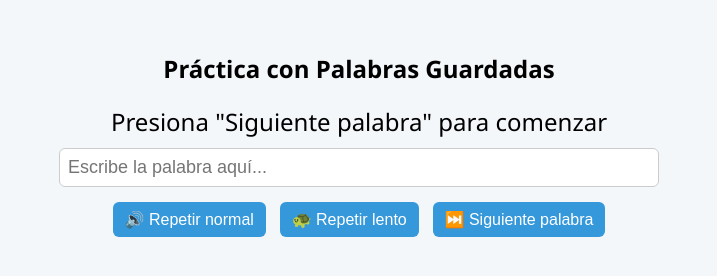
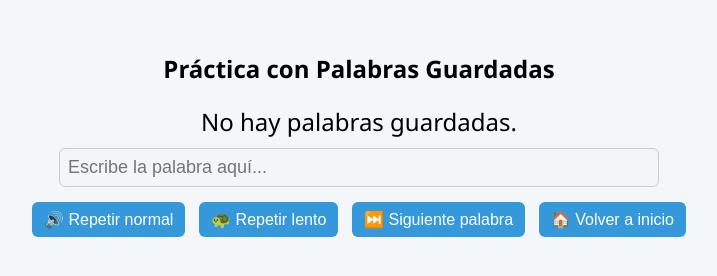
Before and after one commit to pegazo2/song-word-trainer, a plain HTML site: page practice-saved.html in a window 1280 px wide. Shown: the whole page, without its empty margins (281-998 px from the left). Drawn offline with Linux system fonts and the light colour scheme.

Commit message:
Update practice-saved.html

```diff
--- a/practice-saved.html
+++ b/practice-saved.html
@@ -17,6 +17,7 @@
     #wordDisplay {
       font-size: 24px;
       margin-bottom: 10px;
+      min-height: 30px;
     }
     input {
       padding: 8px;
@@ -47,17 +48,22 @@
 <body>
   <h2>Práctica con Palabras Guardadas</h2>
   <div id="wordDisplay">Presiona "Siguiente palabra" para comenzar</div>
-  <input type="text" id="userInput" placeholder="Escribe la palabra aquí..." autocomplete="off" />
+  <input type="text" id="userInput" placeholder="Escribe la palabra aquí..." autocomplete="off" disabled />
   <div>
     <button id="repeatNormal">🔊 Repetir normal</button>
     <button id="repeatSlow">🐢 Repetir lento</button>
     <button id="nextWord">⏭️ Siguiente palabra</button>
+    <button id="backIndex">🏠 Volver a inicio</button>
   </div>
   <script>
     let savedWords = JSON.parse(localStorage.getItem('savedWords')) || [];
     let currentIndex = -1;
     const wordDisplay = document.getElementById('wordDisplay');
     const userInput = document.getElementById('userInput');
+    const btnRepeatNormal = document.getElementById('repeatNormal');
+    const btnRepeatSlow = document.getElementById('repeatSlow');
+    const btnNextWord = document.getElementById('nextWord');
+    const btnBackIndex = document.getElementById('backIndex');
 
     function speakWord(word, rate=1) {
       const utterance = new SpeechSynthesisUtterance(word);
@@ -71,37 +77,50 @@
       if (savedWords.length === 0) {
         alert("No hay palabras guardadas para practicar.");
         wordDisplay.textContent = "No hay palabras guardadas.";
+        userInput.value = '';
         userInput.disabled = true;
         return;
       }
       currentIndex = (currentIndex + 1) % savedWords.length;
       userInput.value = "";
+      userInput.disabled = false;
       wordDisplay.textContent = "Escribe la palabra aquí:";
+      userInput.focus();
       speakWord(savedWords[currentIndex], 0.8);
-      userInput.disabled = false;
-      userInput.focus();
     }
 
     userInput.addEventListener('input', () => {
-      if (savedWords.length === 0) return;
+      if (savedWords.length === 0 || currentIndex < 0) return;
       if (userInput.value.trim().toLowerCase() === savedWords[currentIndex].toLowerCase()) {
-        wordDisplay.textContent = savedWords[currentIndex];
+        wordDisplay.textContent = `¡Correcto! La palabra es: ${savedWords[currentIndex]}`;
+        userInput.disabled = true; // Espera a que presionen siguiente
       }
     });
 
-    document.getElementById('repeatNormal').addEventListener('click', () => {
+    btnRepeatNormal.addEventListener('click', () => {
       if (currentIndex >= 0 && savedWords.length > 0) {
         speakWord(savedWords[currentIndex], 0.8);
       }
     });
 
-    document.getElementById('repeatSlow').addEventListener('click', () => {
+    btnRepeatSlow.addEventListener('click', () => {
       if (currentIndex >= 0 && savedWords.length > 0) {
         speakWord(savedWords[currentIndex], 0.5);
       }
     });
 
-    document.getElementById('nextWord').addEventListener('click', nextWord);
+    btnNextWord.addEventListener('click', nextWord);
+
+    btnBackIndex.addEventListener('click', () => {
+      window.location.href = 'index.html';
+    });
+
+    window.onload = () => {
+      if (savedWords.length === 0) {
+        wordDisplay.textContent = "No hay palabras guardadas.";
+        userInput.disabled = true;
+      }
+    };
   </script>
 </body>
 </html>
```
